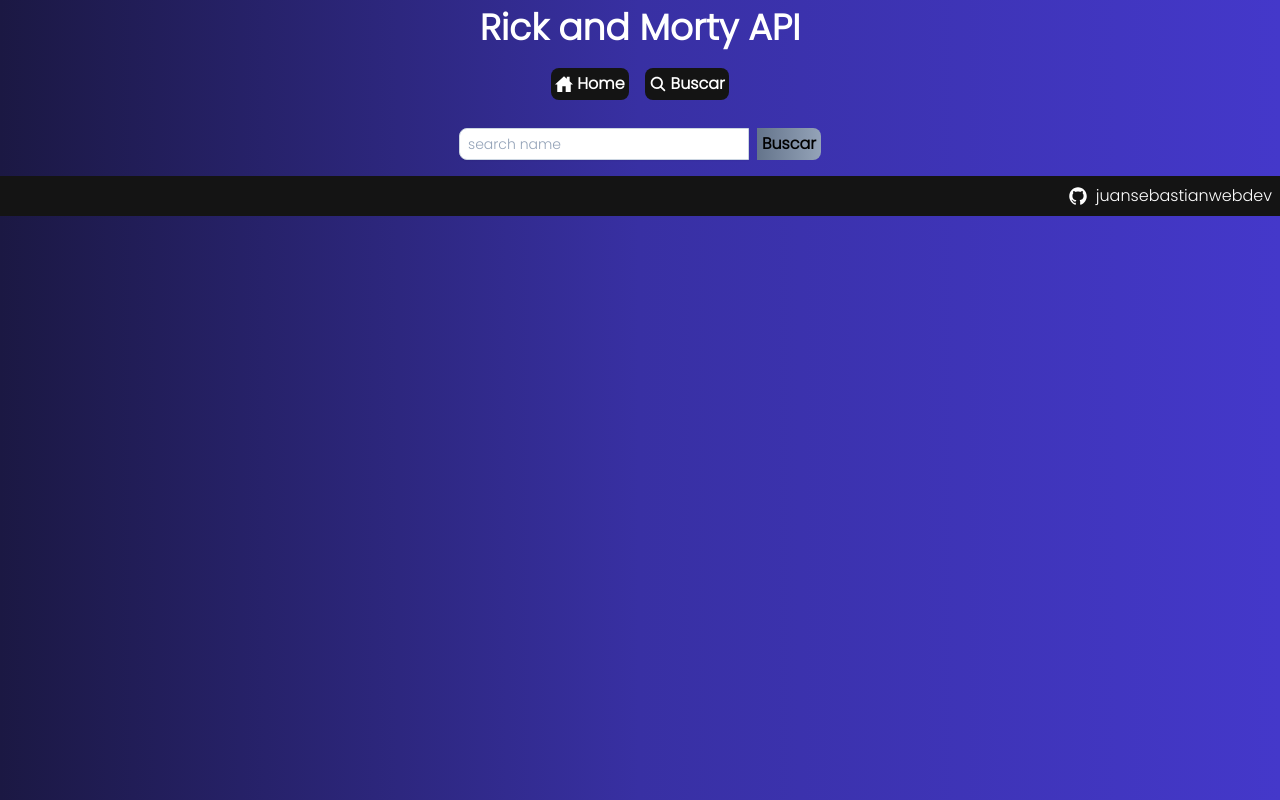
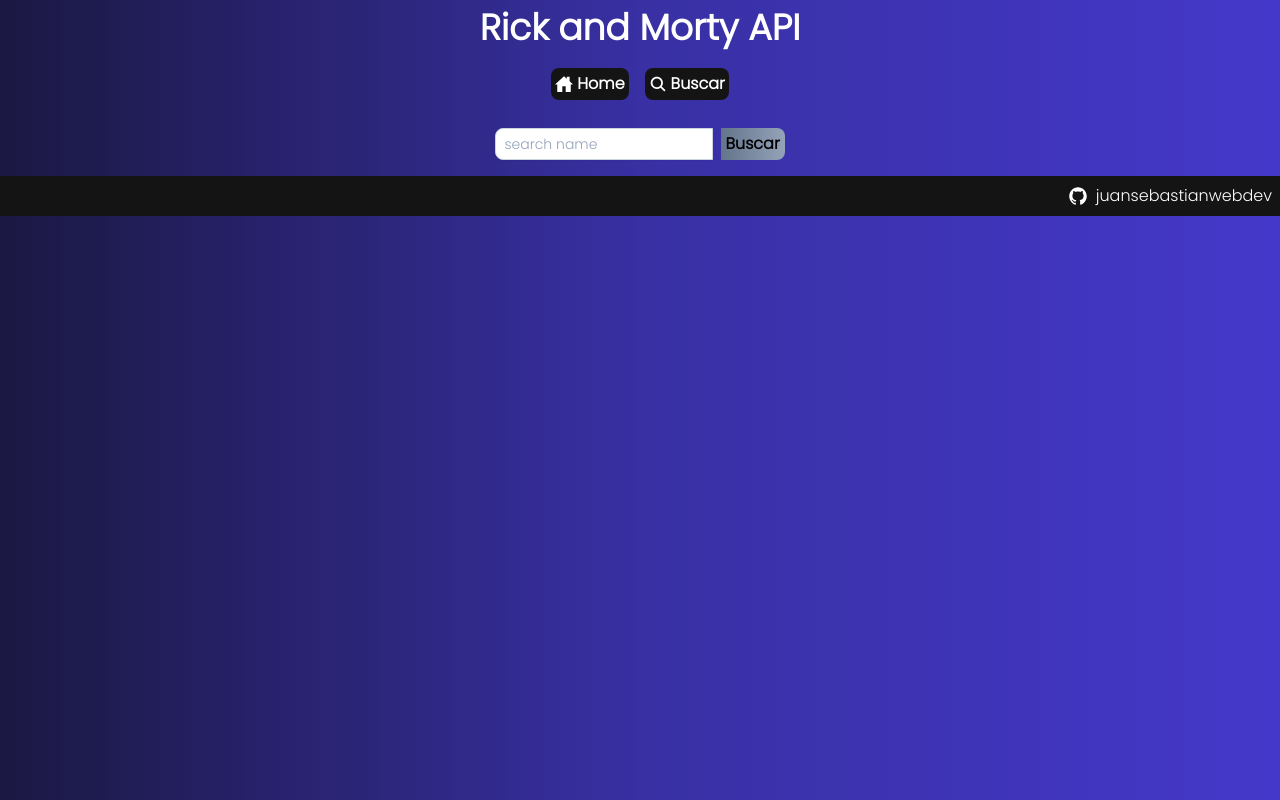
Before and after one commit to juansebastianwebdev/RickandMortyAPI, a React (Vite) app: page /buscar in a window 1280 px wide. Built offline with nearby package versions, Linux system fonts and the light colour scheme.

Commit message:
correccion

```diff
--- a/src/components/RickandMortyBuscar.jsx
+++ b/src/components/RickandMortyBuscar.jsx
@@ -30,10 +30,10 @@
 
   return (
     <main className="flex flex-col justify-center items-center gap-5 pb-4">
-      <div className="flex self-center gap-2">
+      <div className="flex justify-center gap-2">
         <input
           type="text"
-          className="h-8 border shadow-sm border-slate-300 placeholder-slate-400 focus:outline-none focus:border-slate-800 focus:ring-2 focus:ring-slate-800 rounded-l-lg text-sm px-2 py-1"
+          className="h-8 w-[60%]  border shadow-sm border-slate-300 placeholder-slate-400 focus:outline-none focus:border-slate-800 focus:ring-2 focus:ring-slate-800 rounded-l-lg text-sm px-2 py-1"
           placeholder="search name"
           onChange={(e) => {
             setBusqueda(e.target.value);
```
